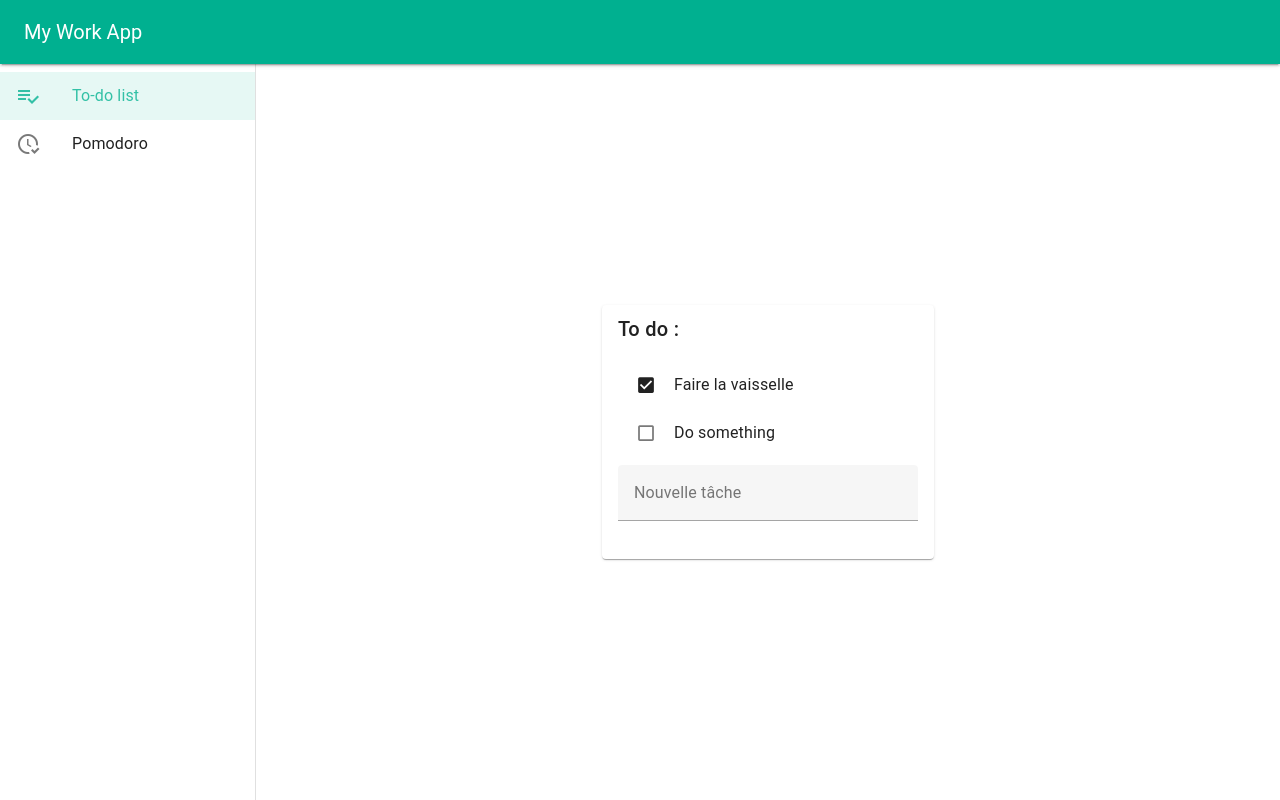
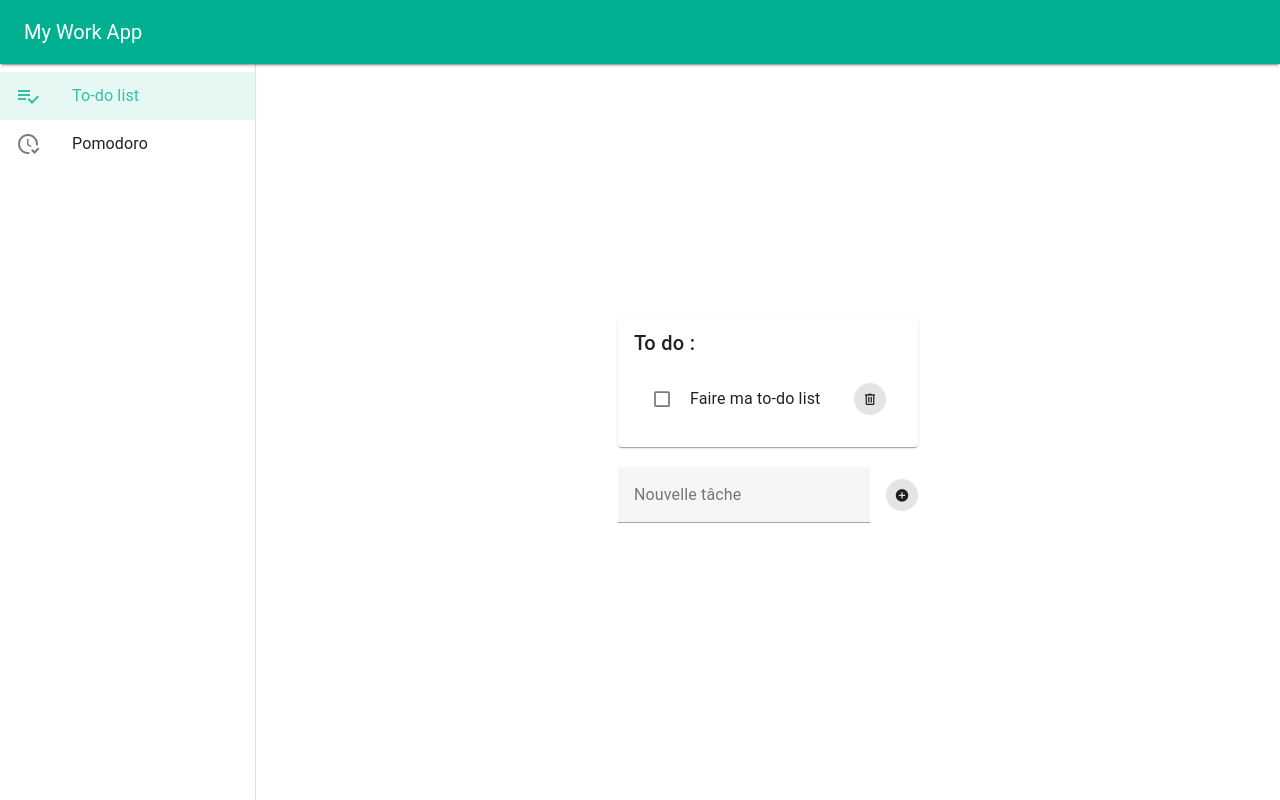
Before and after one commit to PierreDAVOINE/todolist-vuetify, a Vue app: page / in a window 1280 px wide. Built offline with nearby package versions, Linux system fonts and the light colour scheme.

Commit message:
add delete button and function for a task

```diff
--- a/src/store/index.ts
+++ b/src/store/index.ts
@@ -2,10 +2,7 @@ import { createStore } from 'vuex';
 
 export default createStore({
   state: {
-    taskList: [
-      { id: 1, title: 'Faire la vaisselle', done: true },
-      { id: 2, title: 'Do something', done: false },
-    ],
+    taskList: [{ id: 1, title: 'Faire ma to-do list', done: false }],
   },
   getters: {
     taskList: (state) => state.taskList,
@@ -22,6 +19,10 @@ export default createStore({
       const index = state.taskList.findIndex((el) => el.id === task.id);
       state.taskList[index].done = !task.done;
     },
+    deleteTask(state, task) {
+      const index = state.taskList.findIndex((el) => el.id === task.id);
+      state.taskList.splice(index, 1);
+    },
   },
   actions: {},
   modules: {},
--- a/src/views/TasksList.vue
+++ b/src/views/TasksList.vue
@@ -1,9 +1,11 @@
 <template>
-  <v-card>
+  <v-sheet width="300" class="mx-auto">
+
+    <v-card max-height="500" style="overflow-y: auto;">
       <v-card-title>To do :</v-card-title>
       <v-card-text>
         <v-list>
-        <v-list-item v-for="task in store.state.taskList" :key="task.id">
+          <v-list-item v-for="task in   store.state.taskList  " :key="task.id">
 
             <template v-slot:prepend>
               <v-list-item-action start>
@@ -11,20 +13,29 @@
               </v-list-item-action>
             </template>
 
-          <v-list-item-title>{{ task.title }}</v-list-item-title>
+            <v-list-item-title :class="{ done: task.done }">{{ task.title }}</v-list-item-title>
+
+            <template v-slot:append>
+              <v-btn icon="mdi-trash-can-outline" size="x-small" variant="tonal"
+                @click="store.commit('deleteTask', task)"></v-btn>
+            </template>
 
           </v-list-item>
         </v-list>
 
-      <v-sheet width="300" class="mx-auto">
+      </v-card-text>
+    </v-card>
 
-        <v-form ref="form" @submit.prevent @submit="handleAddTask">
-          <v-text-field v-model="inputValue" :counter="10" label="Nouvelle tâche" required></v-text-field>
+    <v-form ref="form" @submit.prevent @submit="handleAddTask" class="mt-5">
+      <v-text-field v-model="inputValue" :counter="25" maxlength="25" label="Nouvelle tâche" required>
+        <template v-slot:append>
+          <v-btn icon="mdi-plus-circle" size="x-small" variant="tonal"></v-btn>
+        </template>
+      </v-text-field>
 
     </v-form>
+
   </v-sheet>
-    </v-card-text>
-  </v-card>
 </template>
 
 <script lang="ts" setup>
@@ -40,5 +51,10 @@ const handleAddTask = () => {
     inputValue.value = '';
   }
 }
+</script>
 
-</script>
+<style lang="scss">
+.done {
+  text-decoration: line-through;
+}
+</style>
```
Lines whose indentation alone changed are shown as unchanged.
